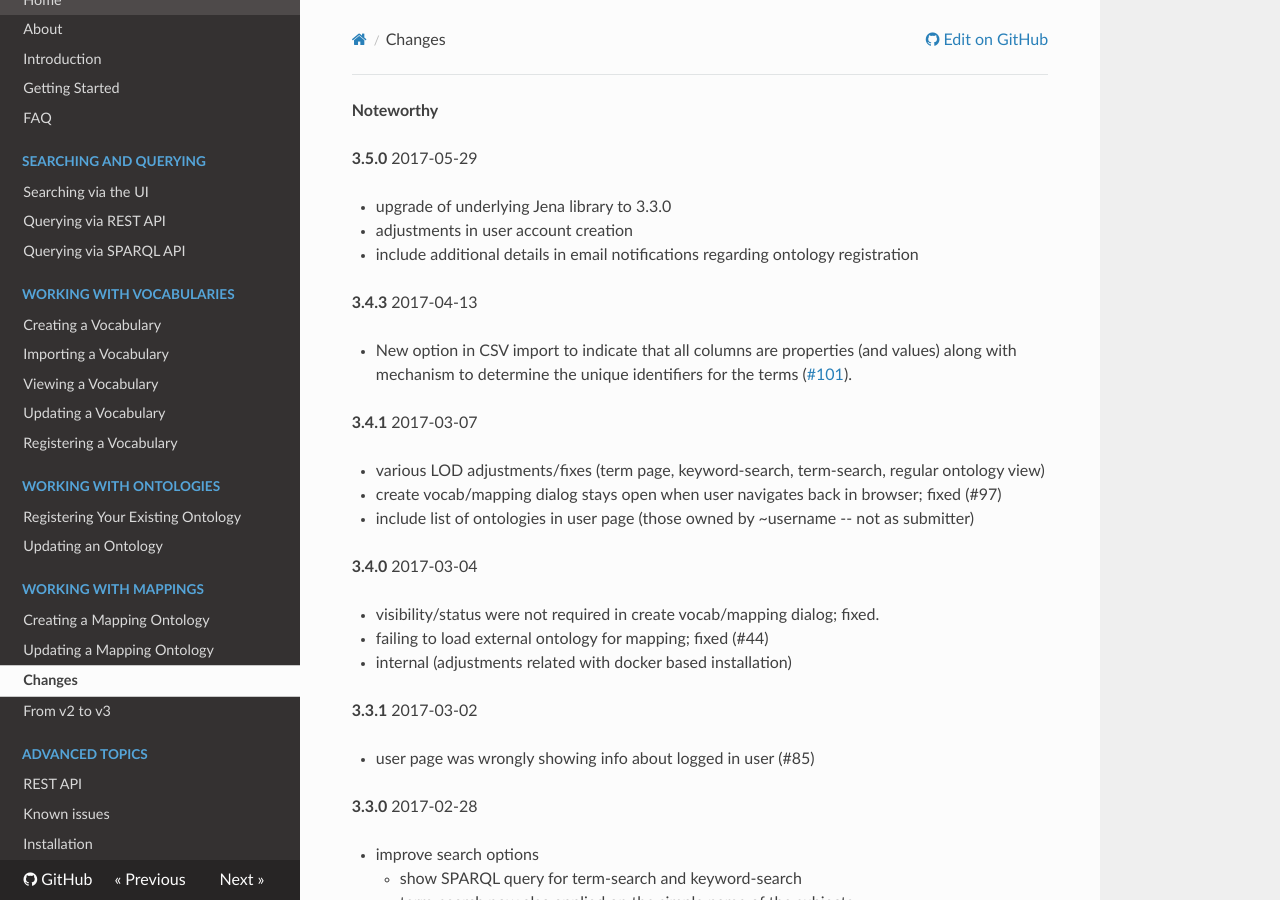
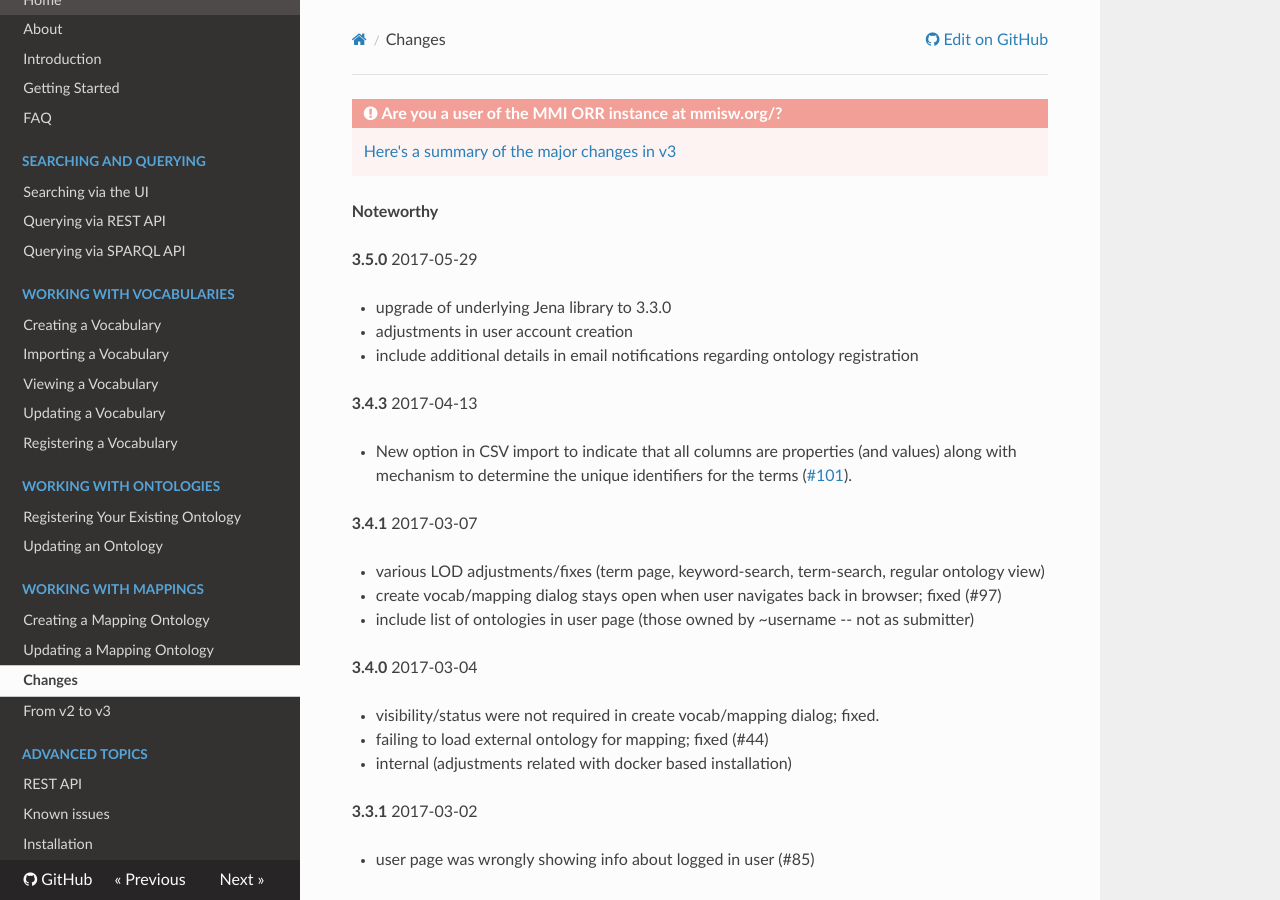
Before and after one commit to mmisw/mmiorr-docs, an MkDocs documentation site: the page built from docs/changes.md, in a window 1280 px wide and 900 px high. Built offline with MkDocs 1.6.1, drawn with Linux system fonts in a browser that asks for light colours; nearby versions of some CDN libraries; old or Windows-style settings are respelled for this version of MkDocs.

Commit message:
link to from2to3

```diff
--- a/docs/changes.md
+++ b/docs/changes.md
@@ -1,3 +1,6 @@
+!!! danger "Are you a user of the MMI ORR instance at mmisw.org/?"
+    [Here's a summary of the major changes in v3](/from2to3)
+
 **Noteworthy**
 
 **3.5.0** 2017-05-29
```
